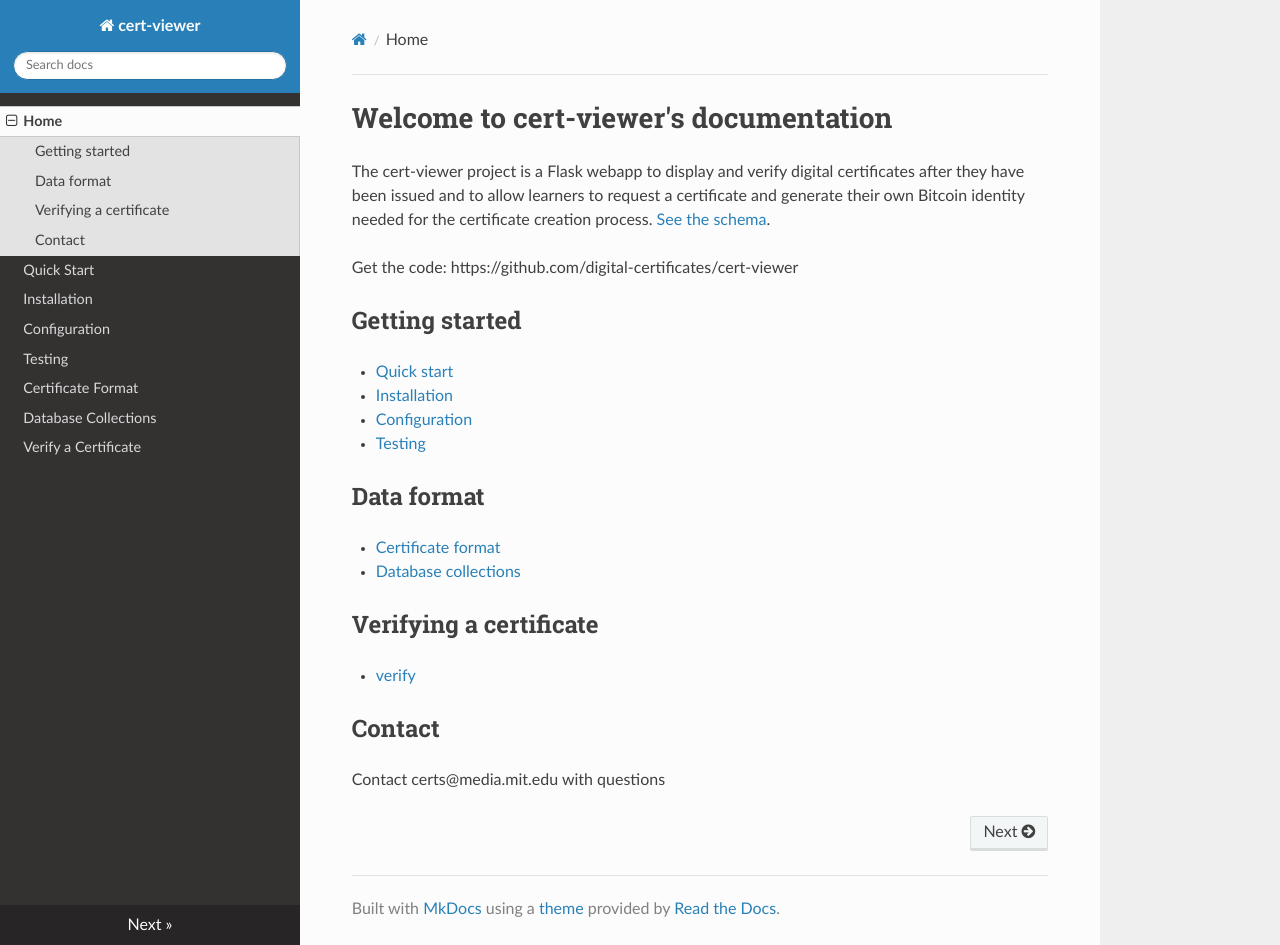
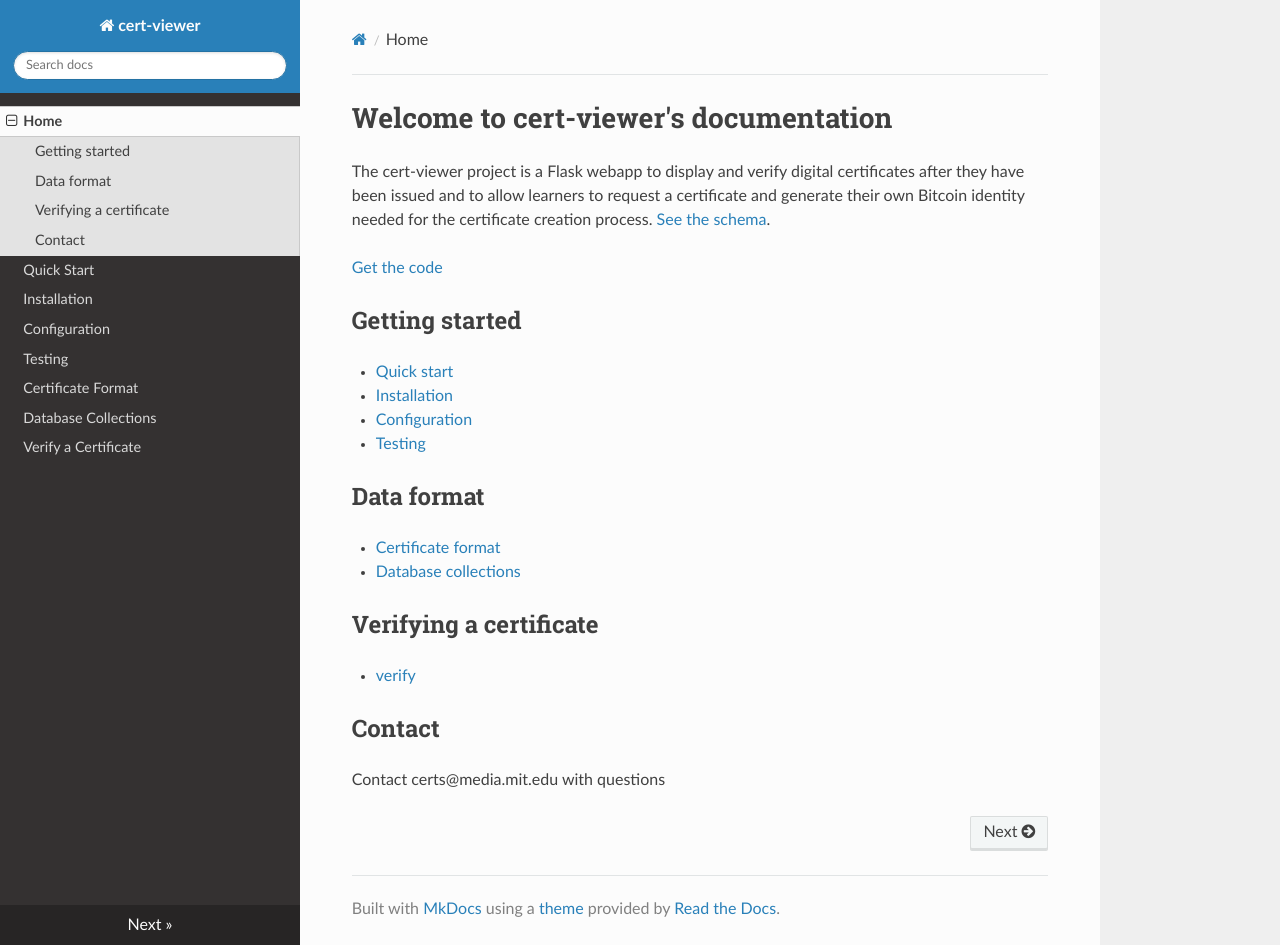
Before and after one commit to blockchain-certificates/cert-viewer, an MkDocs documentation site: the page built from docs/index.md, in a window 1280 px wide and 945 px high. Built offline with MkDocs 1.6.1, drawn with Linux system fonts in a browser that asks for light colours; nearby versions of some CDN libraries; old or Windows-style settings are respelled for this version of MkDocs.

Commit message:
Update index.md
show as link in RTD

```diff
--- a/docs/index.md
+++ b/docs/index.md
@@ -4,7 +4,7 @@ The cert-viewer project is a Flask webapp to display and verify digital certific
 to allow learners to request a certificate and generate their own Bitcoin identity needed for the certificate creation
  process. [See the schema](https://github.com/digital-certificates/cert-schema).
 
-Get the code: https://github.com/digital-certificates/cert-viewer
+[Get the code](https://github.com/digital-certificates/cert-viewer)
 
 
 Getting started
```
